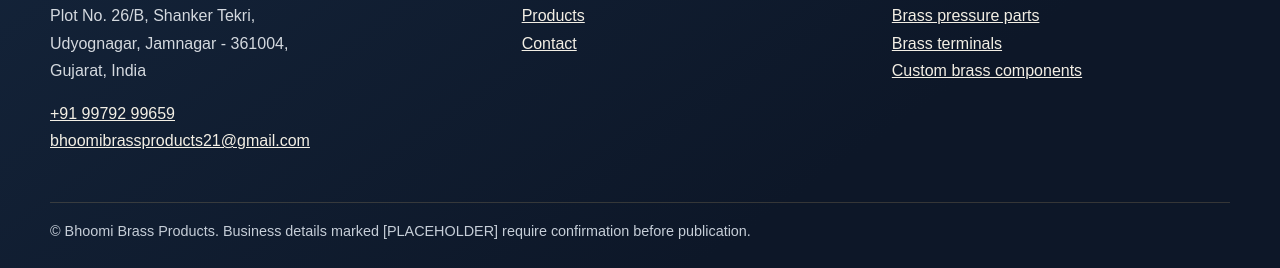
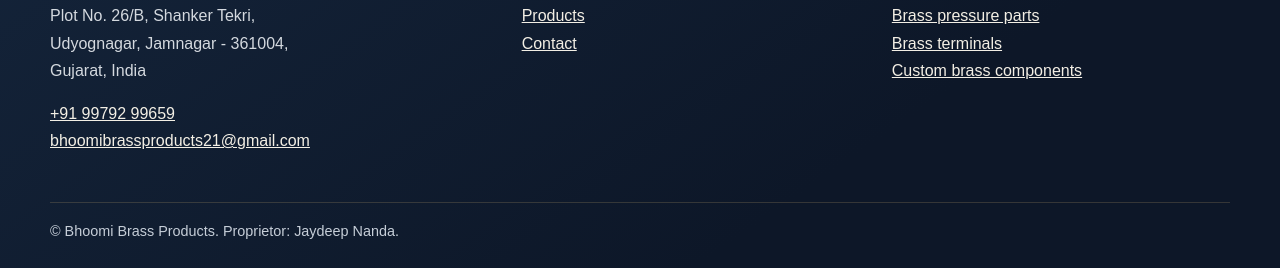
Before and after one commit to 246250307066/bhoomibrassproducts, a plain HTML site: page index.html in a window 1280 px wide. Shown: the part 3174-3442 px from the top of the page. Drawn offline with Linux system fonts and the light colour scheme.

Commit message:
Updated website

```diff
--- a/index.html
+++ b/index.html
@@ -91,6 +91,6 @@
   <div><h2>Bhoomi Brass Products</h2><p>Brass components manufacturer<br>Plot No. 26/B, Shanker Tekri,<br>Udyognagar, Jamnagar - 361004,<br>Gujarat, India</p><p><a href="tel:+919979299659">+91 99792 99659</a><br><a href="mailto:bhoomibrassproducts21@gmail.com">bhoomibrassproducts21@gmail.com</a></p></div>
   <div><h2>Explore</h2><p><a href="/about">About</a><br><a href="/products">Products</a><br><a href="/contact">Contact</a></p></div>
   <div><h2>Product pages</h2><p><a href="/brass-inserts">Brass inserts</a><br><a href="/brass-pressure-parts">Brass pressure parts</a><br><a href="/brass-terminals">Brass terminals</a><br><a href="/custom-brass-components">Custom brass components</a></p></div>
-</div><div class="copyright">© Bhoomi Brass Products. Business details marked [PLACEHOLDER] require confirmation before publication.</div></div></footer>
+</div><div class="copyright">© Bhoomi Brass Products. Proprietor: Jaydeep Nanda.</div></div></footer>
 <a class="button whatsapp" href="https://wa.me/919979299659" aria-label="Chat with Bhoomi Brass Products on WhatsApp">WhatsApp</a>
 </body><script>const menuToggle=document.querySelector(".nav-menu-toggle"),menu=document.querySelector(".nav-menu");menuToggle?.addEventListener("click",()=>{const open=menu.classList.toggle("is-open");menuToggle.setAttribute("aria-expanded",String(open))});document.addEventListener("click",event=>{if(menu&&!menu.contains(event.target)){menu.classList.remove("is-open");menuToggle?.setAttribute("aria-expanded","false")}});</script></html>
```
